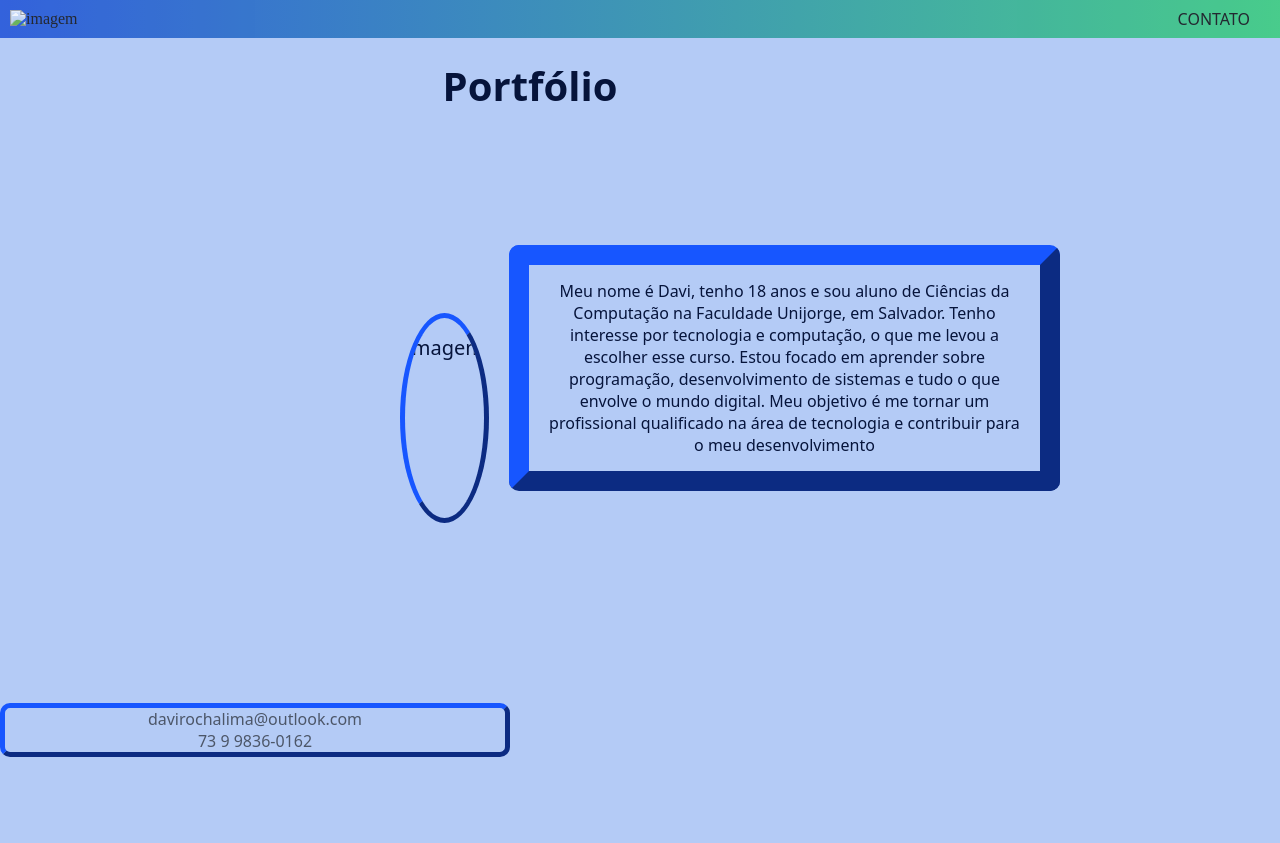
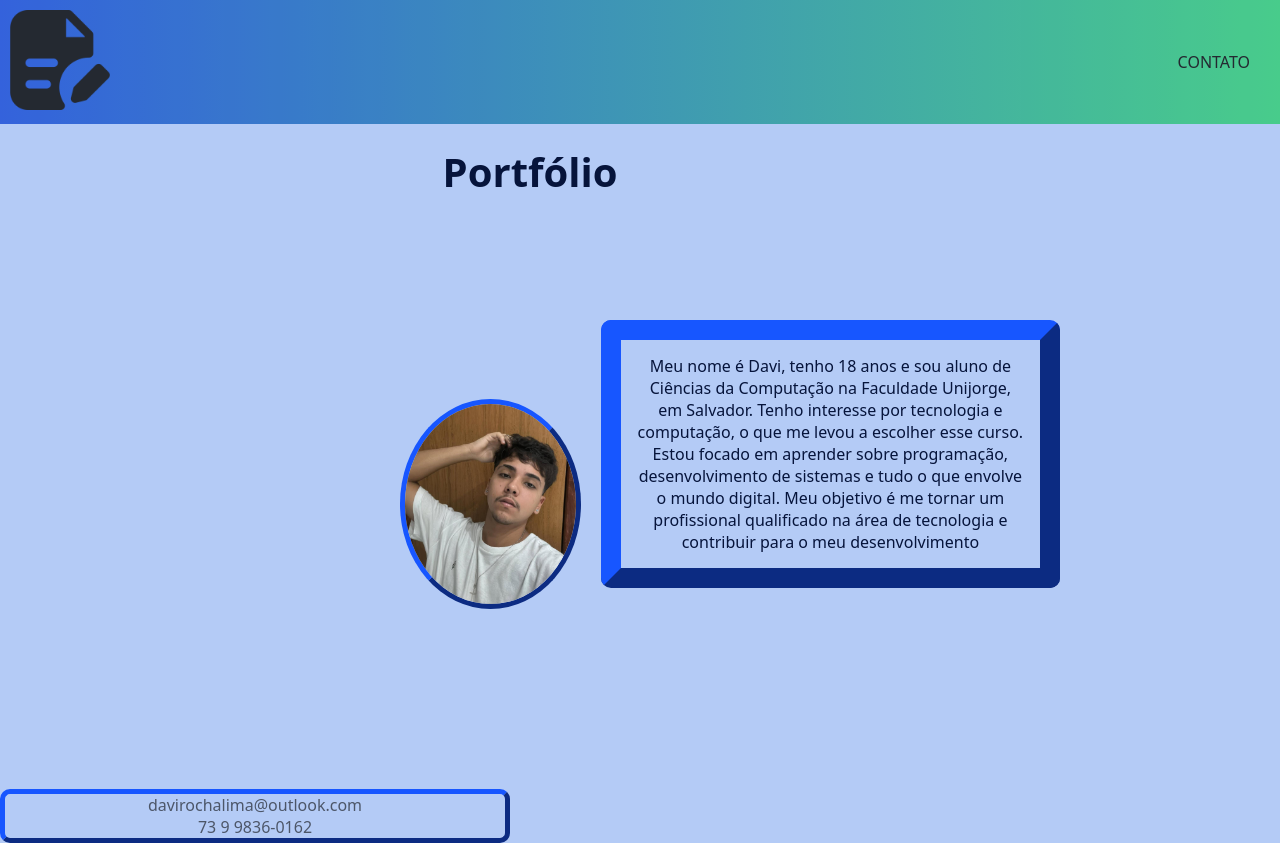
Before and after one commit to DaviLpz777/portfolio, a plain HTML site: page index.html in a window 1280 px wide. Before the commit the page ends 800 px from the top, so only its background shows below. Drawn offline with Linux system fonts and the light colour scheme; the site is published under a folder, as on GitHub Pages, so addresses that start at the root find nothing; a web font is replaced by a local one.

Commit message:
Update index.html

```diff
--- a/index.html
+++ b/index.html
@@ -8,7 +8,7 @@
 </head>
 <body>
   <div class="navbar">
-    <div class="imagebar"><img src="/fotos/document_6878309.png" alt="imagem">
+    <div class="imagebar"><img src="fotos/document_6878309.png" alt="imagem">
     </div>
     <div class="nav">
       <a href="https://wa.me/55DDD73998360162">CONTATO</a>
@@ -21,7 +21,7 @@
 
 
   <div class="container">
-    <img src="/fotos/ft.jpeg" alt="Imagem" class="imagem">
+    <img src="fotos/ft.jpeg" alt="Imagem" class="imagem">
     <p class="texto">Meu nome é Davi, tenho 18 anos e sou aluno de Ciências da Computação na Faculdade Unijorge, em Salvador. Tenho interesse por tecnologia e computação, o que me levou a escolher esse curso. Estou focado em aprender sobre programação, desenvolvimento de sistemas e tudo o que envolve o mundo digital. Meu objetivo é me tornar um profissional qualificado na área de tecnologia e contribuir para o meu desenvolvimento</p>
   </div>
   <div class="dados">
```
